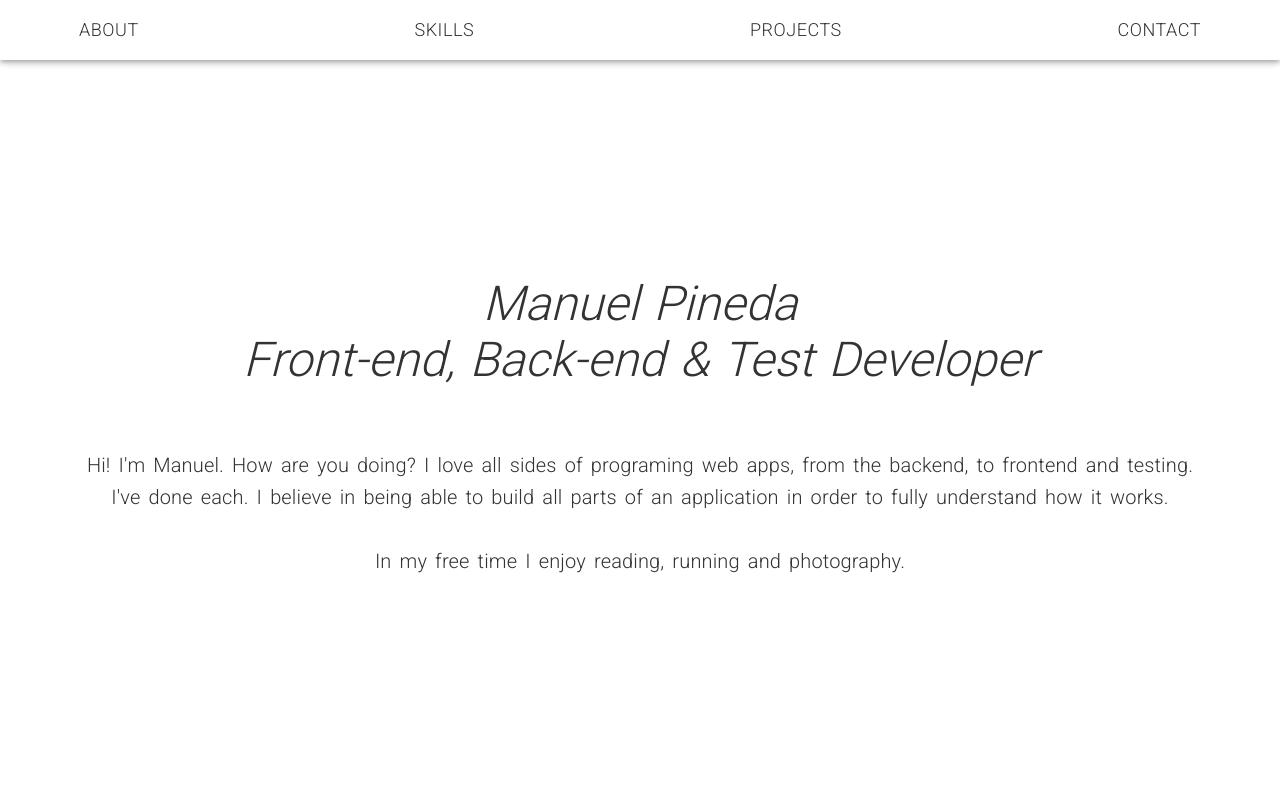
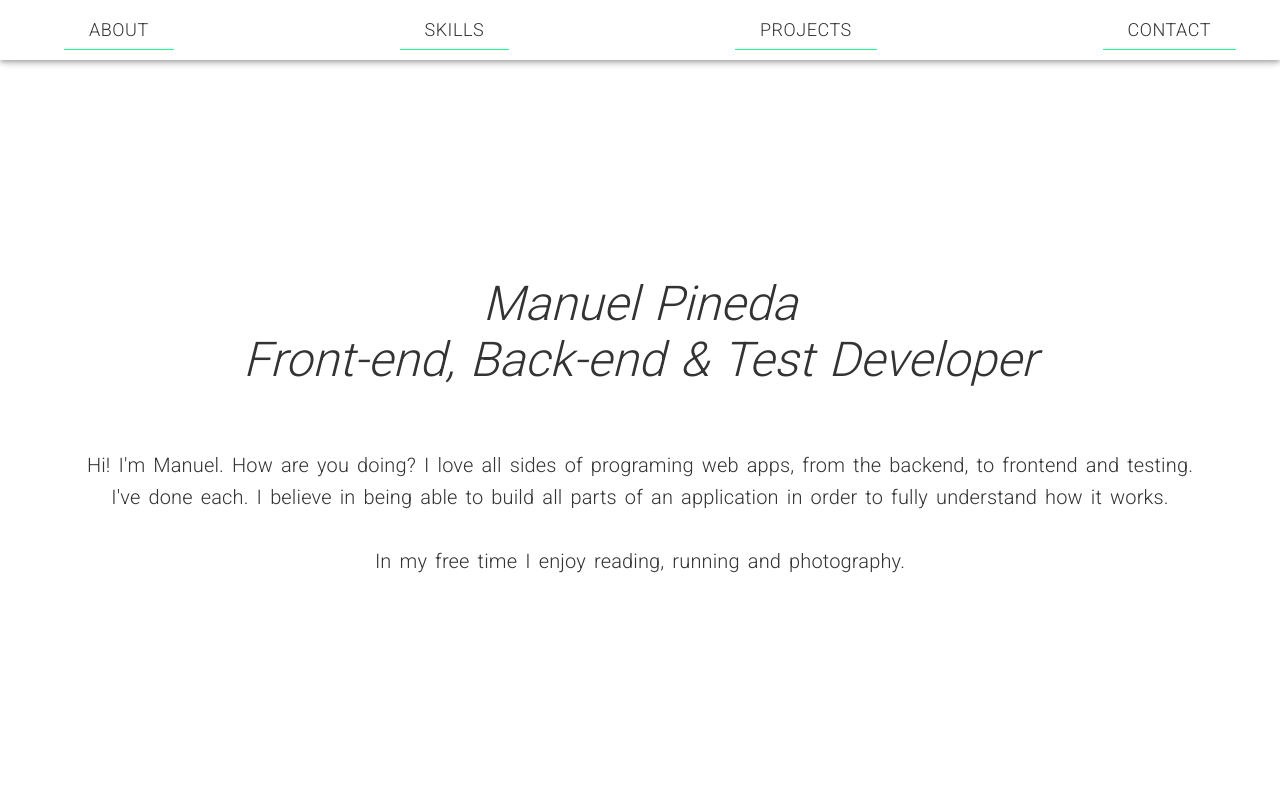
Before and after one commit to manuel12/personal-portfolio-page, a React (Create React App) app in the folder react-portfolio/: page / in a window 1280 px wide. Shown: the top 800 px of the page. Built offline with nearby package versions, Linux system fonts and the light colour scheme.

Commit message:
Added border-bottom, removed border-radius and enhanced width of navbar-button.

```diff
--- a/react-portfolio/src/components/Navbar/styles.css
+++ b/react-portfolio/src/components/Navbar/styles.css
@@ -40,8 +40,9 @@
 .navbar-button {
   background-color: white !important;
   border: none !important;
-  border-radius: 5px !important;
-  width: fit-content;
+  border-bottom: 1px solid var(--action-color) !important;
+  border-radius: 0 !important;
+  width: calc(100% + 20px) !important;
   height: 40px;
   font-size: 18px !important;
   color: var(--font-color) !important;
```
